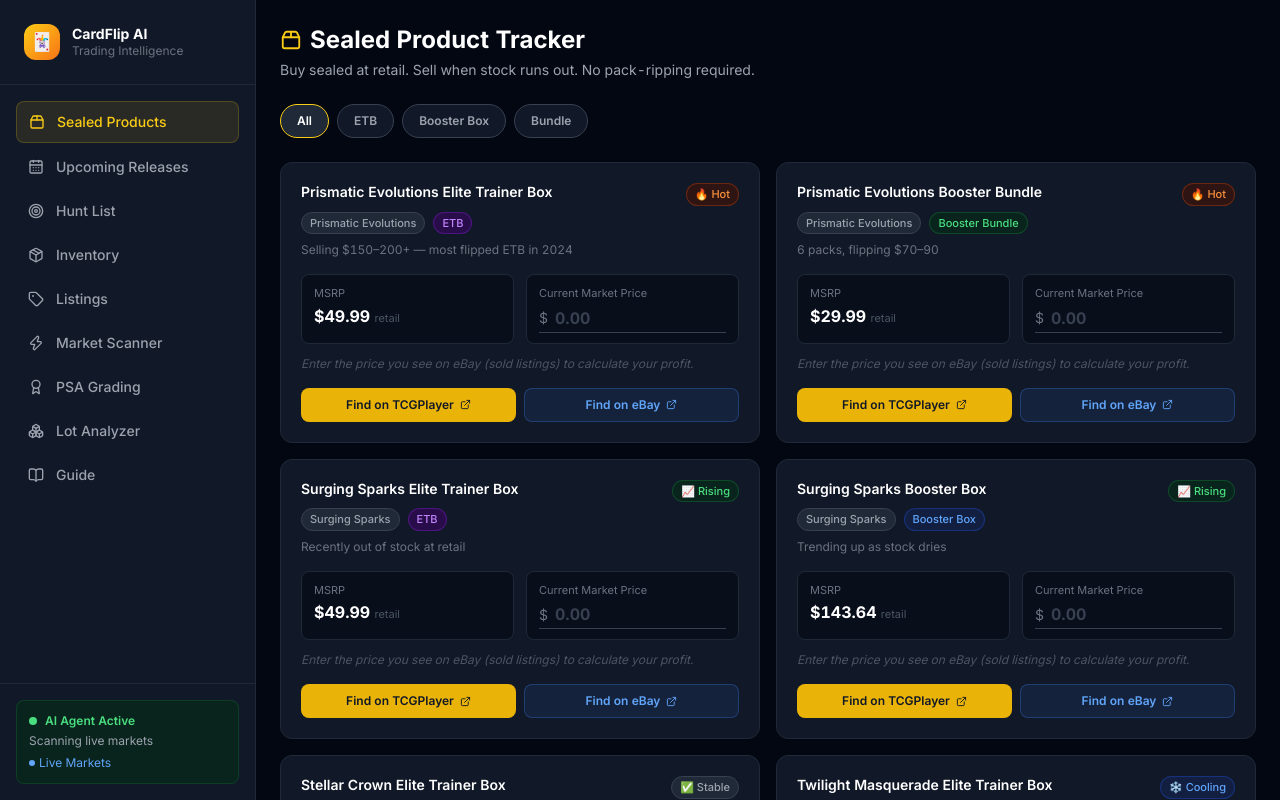
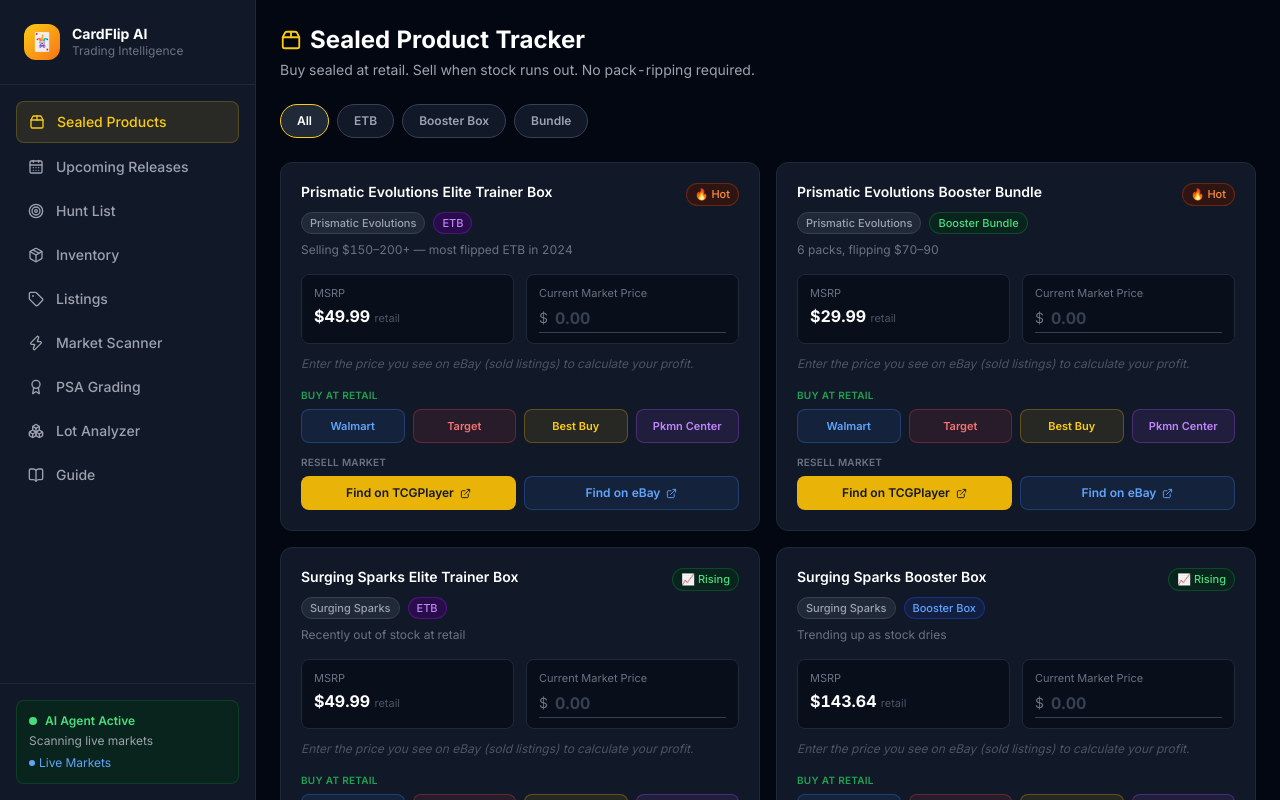
Before and after one commit to bruno2fly/cardflip-ai, a Next.js app: page / in a window 1280 px wide. Shown: the top 800 px of the page. Built offline with nearby package versions, Linux system fonts and the light colour scheme.

Commit message:
feat: retail buy links (Walmart/Target/Best Buy/Pokemon Center) alongside resell market links

```diff
--- a/app/page.tsx
+++ b/app/page.tsx
@@ -14,8 +14,12 @@
   set: string;
   type: ProductType;
   msrp: number;
-  tcgplayerUrl: string;
-  ebayQuery: string;
+  tcgplayerUrl: string;      // resell market
+  ebayQuery: string;         // resell market (sold listings)
+  walmartUrl: string;        // buy at retail
+  targetUrl: string;         // buy at retail
+  bestbuyUrl: string;        // buy at retail
+  pokemonCenterUrl: string;  // buy at retail
   hotness: Hotness;
   notes: string;
 };
@@ -24,21 +28,32 @@
   return `https://www.tcgplayer.com/search/pokemon/product?q=${encodeURIComponent(name)}&view=grid`;
 }
 
+/** Public retailer search URLs — where Jason actually BUYS, at MSRP. */
+function retailLinks(name: string): Pick<SealedProduct, "walmartUrl" | "targetUrl" | "bestbuyUrl" | "pokemonCenterUrl"> {
+  const q = encodeURIComponent(name);
+  return {
+    walmartUrl: `https://www.walmart.com/search?q=${q}`,
+    targetUrl: `https://www.target.com/s?searchTerm=${q}`,
+    bestbuyUrl: `https://www.bestbuy.com/site/searchpage.jsp?st=${q}`,
+    pokemonCenterUrl: `https://www.pokemoncenter.com/search/${q}`,
+  };
+}
+
 const PRODUCTS: SealedProduct[] = [
-  { id: "prismatic-etb", name: "Prismatic Evolutions Elite Trainer Box", set: "Prismatic Evolutions", type: "ETB", msrp: 49.99, tcgplayerUrl: tcgUrl("Prismatic Evolutions Elite Trainer Box"), ebayQuery: "Prismatic Evolutions Elite Trainer Box", hotness: "🔥 Hot", notes: "Selling $150–200+ — most flipped ETB in 2024" },
-  { id: "prismatic-bundle", name: "Prismatic Evolutions Booster Bundle", set: "Prismatic Evolutions", type: "Booster Bundle", msrp: 29.99, tcgplayerUrl: tcgUrl("Prismatic Evolutions Booster Bundle"), ebayQuery: "Prismatic Evolutions Booster Bundle", hotness: "🔥 Hot", notes: "6 packs, flipping $70–90" },
-  { id: "surging-etb", name: "Surging Sparks Elite Trainer Box", set: "Surging Sparks", type: "ETB", msrp: 49.99, tcgplayerUrl: tcgUrl("Surging Sparks Elite Trainer Box"), ebayQuery: "Surging Sparks Elite Trainer Box", hotness: "📈 Rising", notes: "Recently out of stock at retail" },
-  { id: "surging-box", name: "Surging Sparks Booster Box", set: "Surging Sparks", type: "Booster Box", msrp: 143.64, tcgplayerUrl: tcgUrl("Surging Sparks Booster Box"), ebayQuery: "Surging Sparks Booster Box", hotness: "📈 Rising", notes: "Trending up as stock dries" },
-  { id: "stellar-etb", name: "Stellar Crown Elite Trainer Box", set: "Stellar Crown", type: "ETB", msrp: 49.99, tcgplayerUrl: tcgUrl("Stellar Crown Elite Trainer Box"), ebayQuery: "Stellar Crown Elite Trainer Box", hotness: "✅ Stable", notes: "Steady $55–65 range" },
-  { id: "twilight-etb", name: "Twilight Masquerade Elite Trainer Box", set: "Twilight Masquerade", type: "ETB", msrp: 49.99, tcgplayerUrl: tcgUrl("Twilight Masquerade Elite Trainer Box"), ebayQuery: "Twilight Masquerade Elite Trainer Box", hotness: "❄️ Cooling", notes: "Was hot, stabilizing $60–70" },
-  { id: "paradox-box", name: "Paradox Rift Booster Box", set: "Paradox Rift", type: "Booster Box", msrp: 143.64, tcgplayerUrl: tcgUrl("Paradox Rift Booster Box"), ebayQuery: "Paradox Rift Booster Box", hotness: "📈 Rising", notes: "Singles still in demand" },
-  { id: "obsidian-etb", name: "Obsidian Flames Elite Trainer Box", set: "Obsidian Flames", type: "ETB", msrp: 49.99, tcgplayerUrl: tcgUrl("Obsidian Flames Elite Trainer Box"), ebayQuery: "Obsidian Flames Elite Trainer Box", hotness: "📈 Rising", notes: "Charizard set — collectors hold" },
-  { id: "151-etb", name: "Pokemon 151 Elite Trainer Box", set: "Pokemon 151", type: "ETB", msrp: 49.99, tcgplayerUrl: tcgUrl("Pokemon 151 Elite Trainer Box"), ebayQuery: "Pokemon 151 Elite Trainer Box", hotness: "🔥 Hot", notes: "One of best ETBs ever — premium price" },
-  { id: "151-box", name: "Pokemon 151 Booster Box", set: "Pokemon 151", type: "Booster Box", msrp: 143.64, tcgplayerUrl: tcgUrl("Pokemon 151 Booster Box"), ebayQuery: "Pokemon 151 Booster Box", hotness: "🔥 Hot", notes: "Sealed box fetches $250–400+" },
-  { id: "evolving-box", name: "Evolving Skies Booster Box", set: "Evolving Skies", type: "Booster Box", msrp: 143.64, tcgplayerUrl: tcgUrl("Evolving Skies Booster Box"), ebayQuery: "Evolving Skies Booster Box", hotness: "🔥 Hot", notes: "Umbreon VMAX set — premium forever" },
-  { id: "crown-etb", name: "Crown Zenith Elite Trainer Box", set: "Crown Zenith", type: "ETB", msrp: 49.99, tcgplayerUrl: tcgUrl("Crown Zenith Elite Trainer Box"), ebayQuery: "Crown Zenith Elite Trainer Box", hotness: "📈 Rising", notes: "Special set, limited reprint" },
-  { id: "sv-base-etb", name: "Scarlet & Violet Base Elite Trainer Box", set: "Scarlet & Violet", type: "ETB", msrp: 49.99, tcgplayerUrl: tcgUrl("Scarlet Violet Elite Trainer Box"), ebayQuery: "Scarlet Violet Base Elite Trainer Box", hotness: "✅ Stable", notes: "Entry-level SV set" },
-  { id: "paldean-etb", name: "Paldean Fates Elite Trainer Box", set: "Paldean Fates", type: "ETB", msrp: 49.99, tcgplayerUrl: tcgUrl("Paldean Fates Elite Trainer Box"), ebayQuery: "Paldean Fates Elite Trainer Box", hotness: "🔥 Hot", notes: "Shiny cards — high demand" },
+  { id: "prismatic-etb", name: "Prismatic Evolutions Elite Trainer Box", set: "Prismatic Evolutions", type: "ETB", msrp: 49.99, tcgplayerUrl: tcgUrl("Prismatic Evolutions Elite Trainer Box"), ...retailLinks("Prismatic Evolutions Elite Trainer Box"), ebayQuery: "Prismatic Evolutions Elite Trainer Box", hotness: "🔥 Hot", notes: "Selling $150–200+ — most flipped ETB in 2024" },
+  { id: "prismatic-bundle", name: "Prismatic Evolutions Booster Bundle", set: "Prismatic Evolutions", type: "Booster Bundle", msrp: 29.99, tcgplayerUrl: tcgUrl("Prismatic Evolutions Booster Bundle"), ...retailLinks("Prismatic Evolutions Booster Bundle"), ebayQuery: "Prismatic Evolutions Booster Bundle", hotness: "🔥 Hot", notes: "6 packs, flipping $70–90" },
+  { id: "surging-etb", name: "Surging Sparks Elite Trainer Box", set: "Surging Sparks", type: "ETB", msrp: 49.99, tcgplayerUrl: tcgUrl("Surging Sparks Elite Trainer Box"), ...retailLinks("Surging Sparks Elite Trainer Box"), ebayQuery: "Surging Sparks Elite Trainer Box", hotness: "📈 Rising", notes: "Recently out of stock at retail" },
+  { id: "surging-box", name: "Surging Sparks Booster Box", set: "Surging Sparks", type: "Booster Box", msrp: 143.64, tcgplayerUrl: tcgUrl("Surging Sparks Booster Box"), ...retailLinks("Surging Sparks Booster Box"), ebayQuery: "Surging Sparks Booster Box", hotness: "📈 Rising", notes: "Trending up as stock dries" },
+  { id: "stellar-etb", name: "Stellar Crown Elite Trainer Box", set: "Stellar Crown", type: "ETB", msrp: 49.99, tcgplayerUrl: tcgUrl("Stellar Crown Elite Trainer Box"), ...retailLinks("Stellar Crown Elite Trainer Box"), ebayQuery: "Stellar Crown Elite Trainer Box", hotness: "✅ Stable", notes: "Steady $55–65 range" },
+  { id: "twilight-etb", name: "Twilight Masquerade Elite Trainer Box", set: "Twilight Masquerade", type: "ETB", msrp: 49.99, tcgplayerUrl: tcgUrl("Twilight Masquerade Elite Trainer Box"), ...retailLinks("Twilight Masquerade Elite Trainer Box"), ebayQuery: "Twilight Masquerade Elite Trainer Box", hotness: "❄️ Cooling", notes: "Was hot, stabilizing $60–70" },
+  { id: "paradox-box", name: "Paradox Rift Booster Box", set: "Paradox Rift", type: "Booster Box", msrp: 143.64, tcgplayerUrl: tcgUrl("Paradox Rift Booster Box"), ...retailLinks("Paradox Rift Booster Box"), ebayQuery: "Paradox Rift Booster Box", hotness: "📈 Rising", notes: "Singles still in demand" },
+  { id: "obsidian-etb", name: "Obsidian Flames Elite Trainer Box", set: "Obsidian Flames", type: "ETB", msrp: 49.99, tcgplayerUrl: tcgUrl("Obsidian Flames Elite Trainer Box"), ...retailLinks("Obsidian Flames Elite Trainer Box"), ebayQuery: "Obsidian Flames Elite Trainer Box", hotness: "📈 Rising", notes: "Charizard set — collectors hold" },
+  { id: "151-etb", name: "Pokemon 151 Elite Trainer Box", set: "Pokemon 151", type: "ETB", msrp: 49.99, tcgplayerUrl: tcgUrl("Pokemon 151 Elite Trainer Box"), ...retailLinks("Pokemon 151 Elite Trainer Box"), ebayQuery: "Pokemon 151 Elite Trainer Box", hotness: "🔥 Hot", notes: "One of best ETBs ever — premium price" },
+  { id: "151-box", name: "Pokemon 151 Booster Box", set: "Pokemon 151", type: "Booster Box", msrp: 143.64, tcgplayerUrl: tcgUrl("Pokemon 151 Booster Box"), ...retailLinks("Pokemon 151 Booster Box"), ebayQuery: "Pokemon 151 Booster Box", hotness: "🔥 Hot", notes: "Sealed box fetches $250–400+" },
+  { id: "evolving-box", name: "Evolving Skies Booster Box", set: "Evolving Skies", type: "Booster Box", msrp: 143.64, tcgplayerUrl: tcgUrl("Evolving Skies Booster Box"), ...retailLinks("Evolving Skies Booster Box"), ebayQuery: "Evolving Skies Booster Box", hotness: "🔥 Hot", notes: "Umbreon VMAX set — premium forever" },
+  { id: "crown-etb", name: "Crown Zenith Elite Trainer Box", set: "Crown Zenith", type: "ETB", msrp: 49.99, tcgplayerUrl: tcgUrl("Crown Zenith Elite Trainer Box"), ...retailLinks("Crown Zenith Elite Trainer Box"), ebayQuery: "Crown Zenith Elite Trainer Box", hotness: "📈 Rising", notes: "Special set, limited reprint" },
+  { id: "sv-base-etb", name: "Scarlet & Violet Base Elite Trainer Box", set: "Scarlet & Violet", type: "ETB", msrp: 49.99, tcgplayerUrl: tcgUrl("Scarlet Violet Elite Trainer Box"), ...retailLinks("Scarlet Violet Elite Trainer Box"), ebayQuery: "Scarlet Violet Base Elite Trainer Box", hotness: "✅ Stable", notes: "Entry-level SV set" },
+  { id: "paldean-etb", name: "Paldean Fates Elite Trainer Box", set: "Paldean Fates", type: "ETB", msrp: 49.99, tcgplayerUrl: tcgUrl("Paldean Fates Elite Trainer Box"), ...retailLinks("Paldean Fates Elite Trainer Box"), ebayQuery: "Paldean Fates Elite Trainer Box", hotness: "🔥 Hot", notes: "Shiny cards — high demand" },
 ];
 
 type TypeFilter = "All" | "ETB" | "Booster Box" | "Booster Bundle";
@@ -215,8 +230,48 @@
                 </p>
               )}
 
-              {/* Actions */}
-              <div className="mt-auto grid grid-cols-2 gap-2">
+              {/* Actions — buying (retail) vs selling (secondary) */}
+              <div className="mt-auto space-y-3">
+                <div>
+                  <div className="text-green-500/80 text-[10px] font-semibold uppercase tracking-wide mb-1.5">
+                    Buy at Retail
+                  </div>
+                  <div className="grid grid-cols-2 sm:grid-cols-4 gap-2">
+                    <a
+                      href={product.walmartUrl}
+                      target="_blank" rel="noopener noreferrer"
+                      className="flex items-center justify-center bg-blue-500/10 hover:bg-blue-500/20 border border-blue-500/30 text-blue-400 text-[11px] font-semibold px-2 py-2 rounded-lg transition-colors"
+                    >
+                      Walmart
+                    </a>
+                    <a
+                      href={product.targetUrl}
+                      target="_blank" rel="noopener noreferrer"
+                      className="flex items-center justify-center bg-red-500/10 hover:bg-red-500/20 border border-red-500/30 text-red-400 text-[11px] font-semibold px-2 py-2 rounded-lg transition-colors"
+                    >
+                      Target
+                    </a>
+                    <a
+                      href={product.bestbuyUrl}
+                      target="_blank" rel="noopener noreferrer"
+                      className="flex items-center justify-center bg-yellow-500/10 hover:bg-yellow-500/20 border border-yellow-500/30 text-yellow-400 text-[11px] font-semibold px-2 py-2 rounded-lg transition-colors"
+                    >
+                      Best Buy
+                    </a>
+                    <a
+                      href={product.pokemonCenterUrl}
+                      target="_blank" rel="noopener noreferrer"
+                      className="flex items-center justify-center bg-purple-500/10 hover:bg-purple-500/20 border border-purple-500/30 text-purple-400 text-[11px] font-semibold px-2 py-2 rounded-lg transition-colors"
+                    >
+                      Pkmn Center
+                    </a>
+                  </div>
+                </div>
+                <div>
+                  <div className="text-gray-500 text-[10px] font-semibold uppercase tracking-wide mb-1.5">
+                    Resell Market
+                  </div>
+                  <div className="grid grid-cols-2 gap-2">
                     <a
                       href={product.tcgplayerUrl}
                       target="_blank" rel="noopener noreferrer"
@@ -231,6 +286,8 @@
                     >
                       Find on eBay <ExternalLink size={11} />
                     </a>
+                  </div>
+                </div>
               </div>
             </div>
           );
```
Lines whose indentation alone changed are shown as unchanged.
